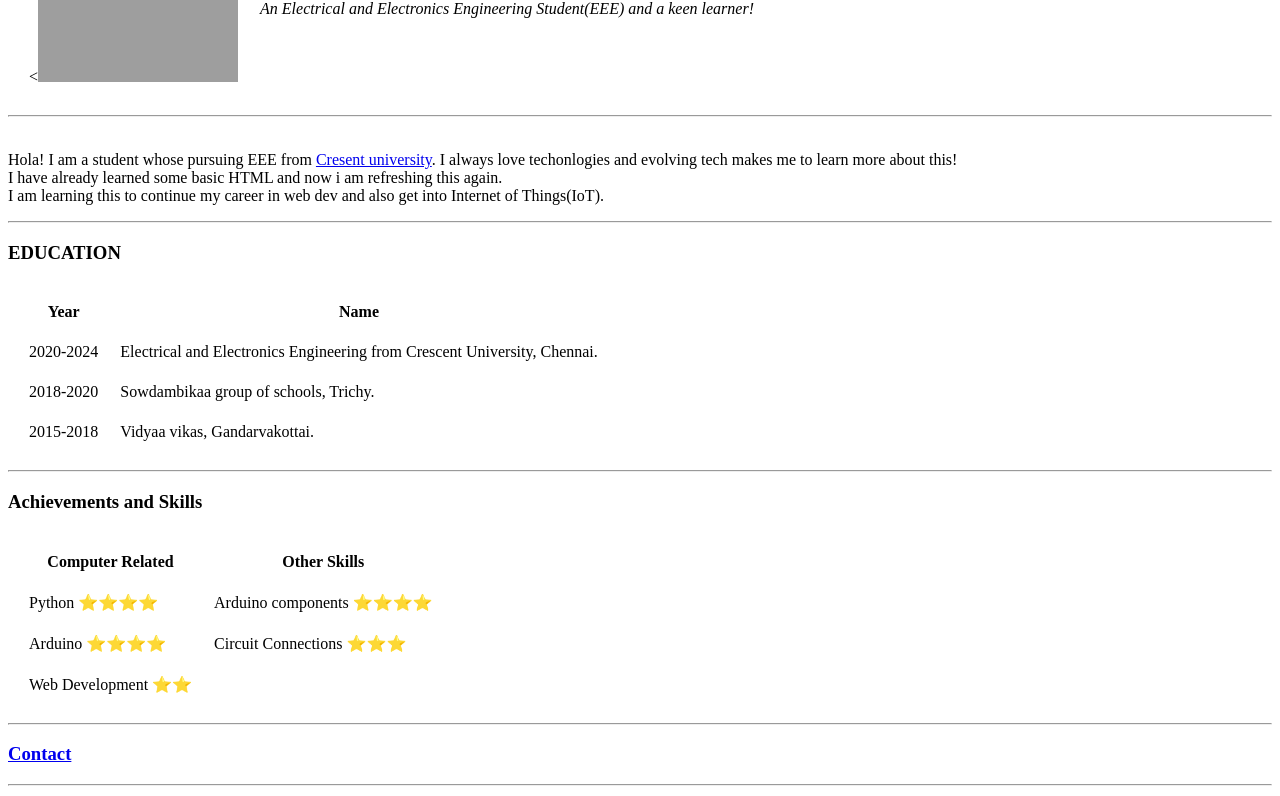
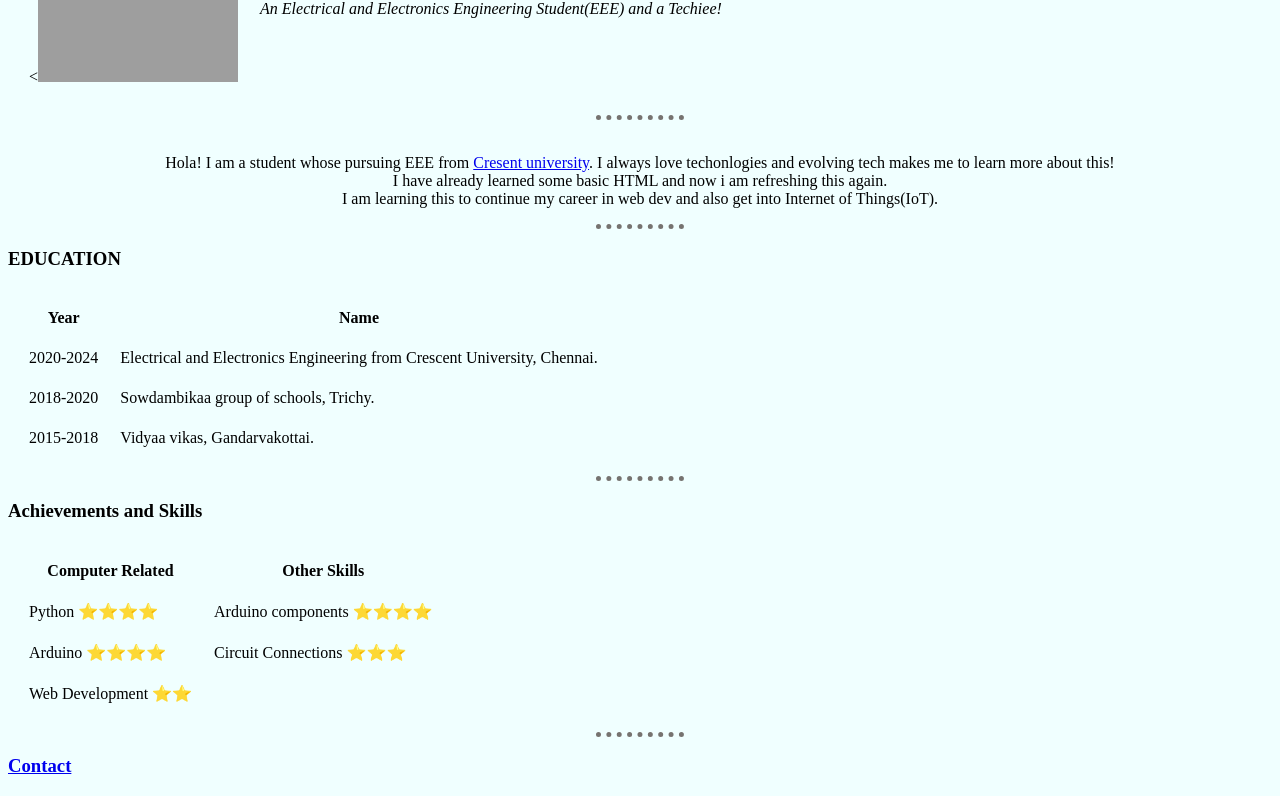
Before and after one commit to FreakyFahim/cv, a plain HTML site: page index.html in a window 1280 px wide. Shown: the part 219-1015 px from the top of the page. Drawn offline with Linux system fonts and the light colour scheme; grey boxes are pictures that could not be loaded.

Commit message:
Update index.html

```diff
--- a/index.html
+++ b/index.html
@@ -1,22 +1,33 @@
 <!DOCTYPE html>
 <html lang="en">
+<style>
+    hr{
+        background-color: azure;
+        border-color: rgb(118, 115, 112);
+        border-style: dotted none none;
+        border-top-width: 5px;
+        height: 0px;
+        width: 7%;
+    }
+</style>
 <head>
     <meta charset="UTF-8">
     <meta http-equiv="X-UA-Compatible" content="IE=edge">
     <meta name="viewport" content="width=device-width, initial-scale=1.0">
     <title>Document</title>
 </head>
-<body>
+<body style="background-color: azure;">
     <h1>ABOUT MEE!</h1>
     <table cellspacing = "20">
         <td><<img src="https://pbs.twimg.com/profile_images/1548666543185076224/E2GKDCuS_400x400.jpg" alt="picture of fahim" height="200" width="200"></td>
         <td><h2><strong>MOHAMED FAHIM</strong></h2>
 
-    <P><em> An Electrical and Electronics Engineering Student(EEE) and a keen learner!</em></P></td>
+    <P><em> An Electrical and Electronics Engineering Student(EEE) and a Techiee!</em></P></td>
     </table>
     <hr>
-    <p><br>Hola! I am a student whose pursuing EEE from <a href = "www.crescent.com">Cresent university</a>. I always love techonlogies and evolving tech makes me to learn more about this!<br> I have already learned some basic HTML and now i am refreshing this again. <br>I am learning this to continue my career in web dev and also get into Internet of Things(IoT).</p>
-
+    <center>
+    <p><br>Hola! I am a student whose pursuing EEE from <a href = "https://crescent.education/">Cresent university</a>. I always love techonlogies and evolving tech makes me to learn more about this!<br> I have already learned some basic HTML and now i am refreshing this again. <br>I am learning this to continue my career in web dev and also get into Internet of Things(IoT).</p>
+    </center>
 
     <hr>
     <h3>EDUCATION</h3>
@@ -63,6 +74,5 @@
     </table>
     <hr>
     <h3><a href="Contact_me.html">Contact</a></h3>
-    <hr>
 </body>
 </html>
```
